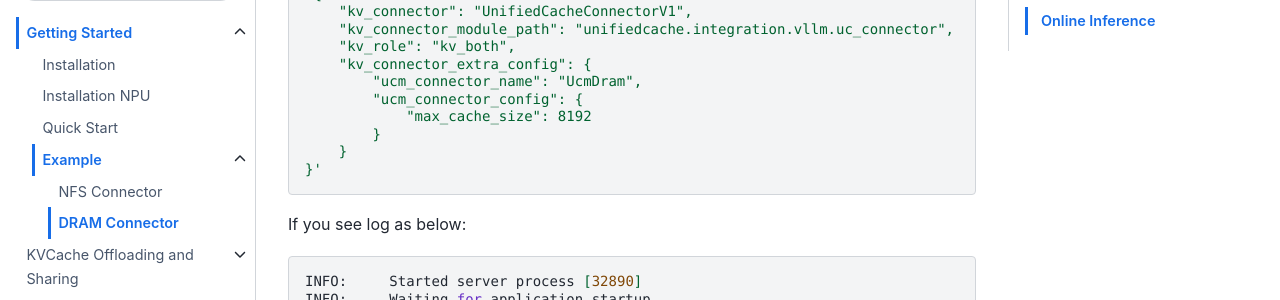
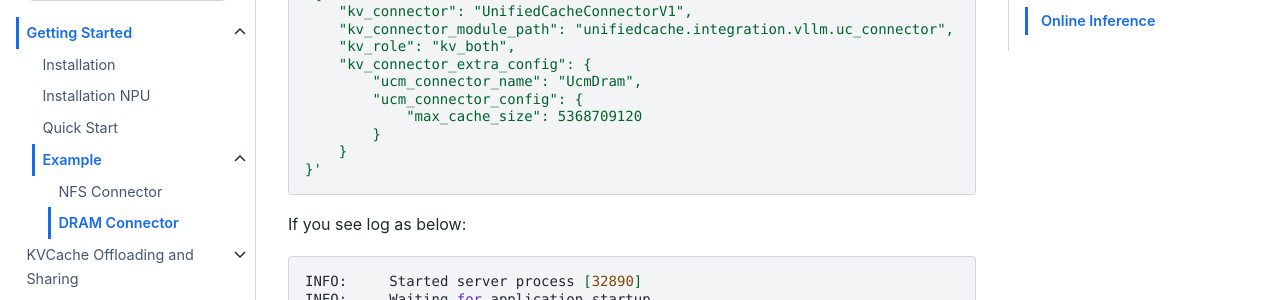
Before and after one commit to zhou-haitao/zhou-haitao.github.io, a Sphinx documentation site: the page built from docs/source/getting-started/example/dram_conn.md, in a window 1280 px wide and 900 px high, scrolled down 1730 px. Shown: the part 152-452 px from the top of the window. Built offline with Sphinx 7.4.7 and the Sphinx Book theme 1.1.4, drawn with Linux system fonts in a browser that asks for light colours; some of the changed text lies outside the part shown.

Commit message:
[Style] Remove MB_TO_BYTE, change config max_cache_size from MB to byte

````diff
--- a/docs/source/getting-started/example/dram_conn.md
+++ b/docs/source/getting-started/example/dram_conn.md
@@ -19,13 +19,13 @@ To use the DRAM connector, you need to configure the `connector_config` dictiona
 ### Required Parameters
 
 - `max_cache_size` *(optional)*:
-  Specifies the maximum allowed DRAM memory usage (in **MB**) for caching in `kv_connector_extra_config["ucm_connector_config"]`.
-  If not provided, it defaults to **5120 MB (5 GB)**.
+  Specifies the maximum allowed DRAM memory usage (in **byte**) for caching in `kv_connector_extra_config["ucm_connector_config"]`.
+  If not provided, it defaults to **5 GB**.
 
 ### Example:
 
 ```python
-kv_connector_extra_config={"ucm_connector_name": "UcmDram", "ucm_connector_config":{"max_cache_size": 8192}}
+kv_connector_extra_config={"ucm_connector_name": "UcmDram", "ucm_connector_config":{"max_cache_size": 5368709120}}
 # Allocate up to 8GB DRAM for KV cache
 ```
 
@@ -39,7 +39,7 @@ To start **offline inference** with the DRAM connector，modify the script `exam
 # In examples/vllm_kv_offload.py
 ktc = KVTransferConfig(
     ...
-    kv_connector_extra_config={"ucm_connector_name": "UcmDram", "ucm_connector_config":{"max_cache_size": 8192}}
+    kv_connector_extra_config={"ucm_connector_name": "UcmDram", "ucm_connector_config":{"max_cache_size": 5368709120}}
 )
 ```
 
@@ -69,7 +69,7 @@ vllm serve /home/models/Qwen2.5-14B-Instruct \
     "kv_connector_extra_config": {
         "ucm_connector_name": "UcmDram",
         "ucm_connector_config": {
-            "max_cache_size": 8192
+            "max_cache_size": 5368709120
         }
     }
 }'
````
Also changed, not shown: 1 other file.
